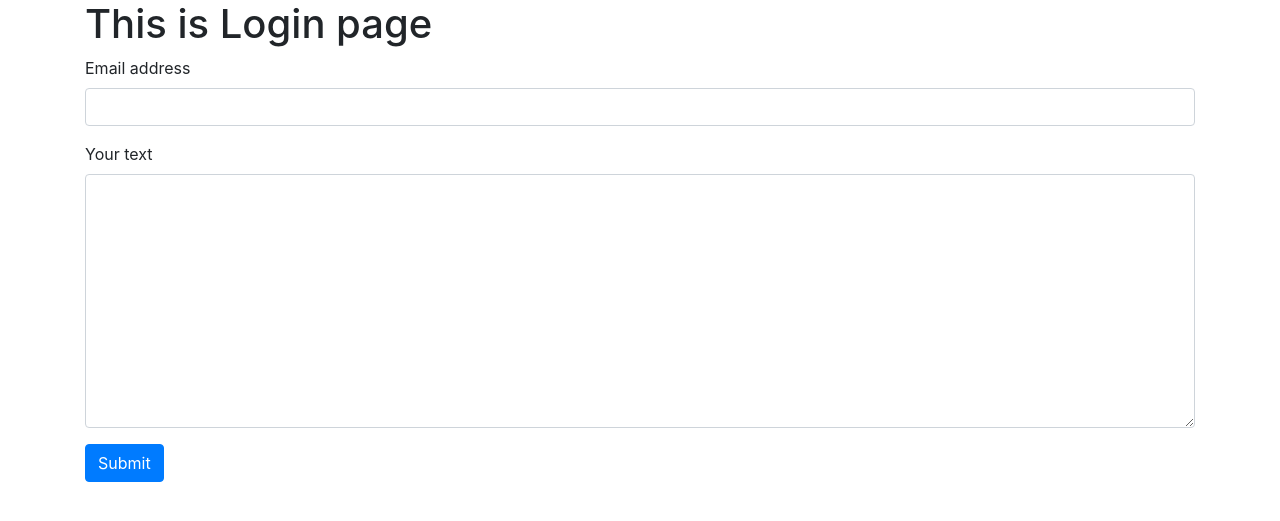
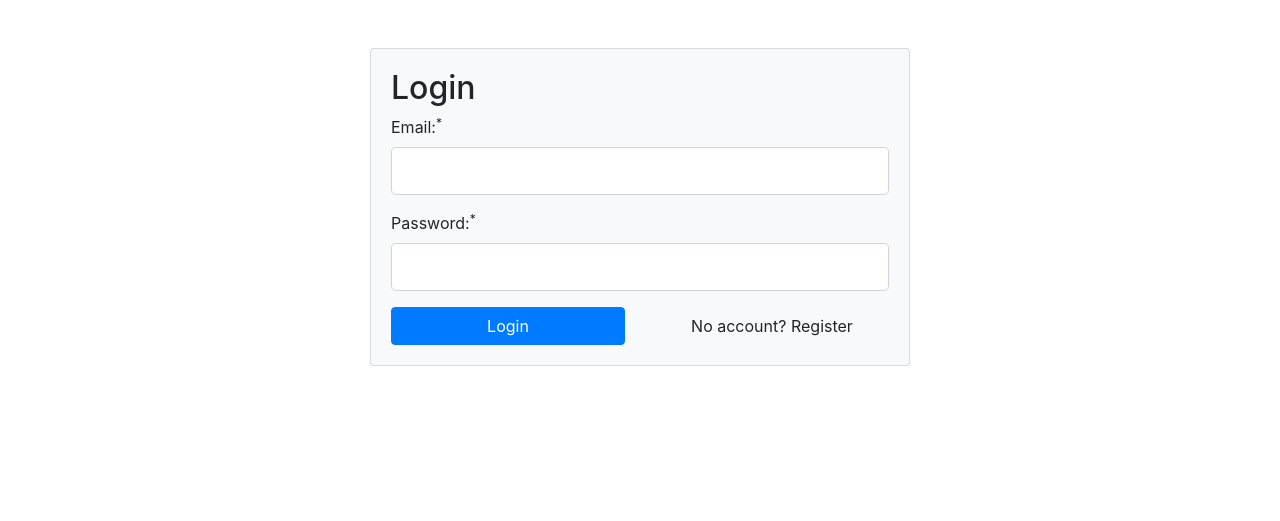
Before and after one commit to onutebaltrunaite/AlmostLara, a PHP site: page /login in a window 1280 px wide. Shown: the top 521 px of the page. Run offline with PHP 8.4, Linux system fonts and the light colour scheme; data that the repository does not hold is empty.

Commit message:
imported and adapted login form

```diff
--- a/view/login.php
+++ b/view/login.php
@@ -1,14 +1,31 @@
-<h1>This is Login page</h1>
 
+<div class="row">
+    <div class="col-lg-6 mx-auto">
+        <div class="card card-body bg-light mt-5">
+            <?php // flash('register_success'); ?>
+            <h2>Login</h2>
             <form action="" method="post">
                 <div class="form-group">
-    <label for="email">Email address</label>
-    <input name="text" type="text" class="form-control" id="email"">
+                    <label for="email">Email:<sup>*</sup></label>
+                    <input type="email" name="email" id="email" class="<?php echo (!empty($errors['emailErr'])) ? 'is-invalid' : ''; ?> form-control form-control-lg" value="<?php echo $email; ?>">
+                    <span class='invalid-feedback'><?php echo $errors['emailErr'] ?></span>
                 </div>
                 <div class="form-group">
-    <label for="userText">Your text</label>
-   <textarea name="userText" id="userText" class="form-control" cols="30" rows="10"></textarea>
+                    <label for="password">Password:<sup>*</sup></label>
+                    <input type="password" name="password" id="password" class="<?php echo (!empty($errors['passwordErr'])) ? 'is-invalid' : ''; ?> form-control form-control-lg" value="<?php echo $password; ?>">
+                    <span class='invalid-feedback'><?php echo $errors['passwordErr'] ?></span>
                 </div>
 
-  <button type="submit" class="btn btn-primary">Submit</button>
+                <div class="row">
+                    <div class="col">
+                        <input type="submit" value="Login" class="btn btn-primary btn-block">
+                    </div>
+                    <div class="col">
+                        <a href="/register" class='btn btn-light btn-block '>No account? Register</a>
+                    </div>
+                </div>
+
             </form>
+        </div>
+    </div>
+</div>
```
Lines whose indentation alone changed are shown as unchanged.
